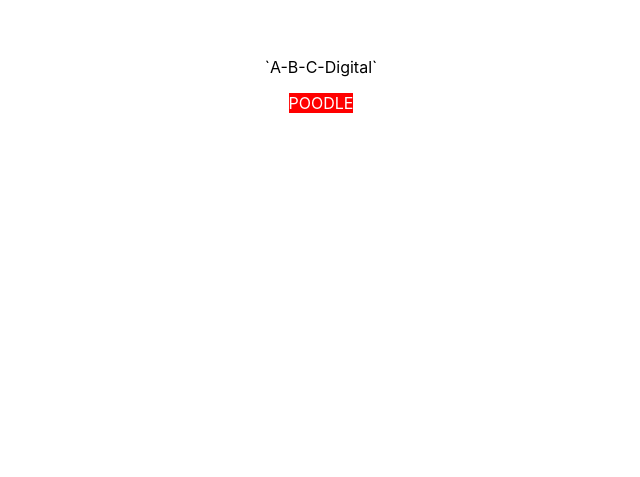
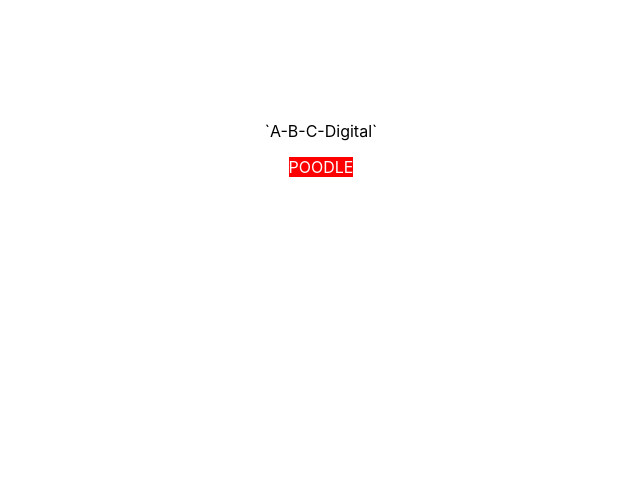
Before and after one commit to humonnom/DEV-BLOG, a Next.js app: page / in a window 1280 px wide. Shown: the part 323-800 px from the top of the page, without its empty margins (319-959 px from the left). Built offline with nearby package versions, Linux system fonts and the light colour scheme.

Commit message:
emotion.js globalStyles 세팅

```diff
--- a/package.json
+++ b/package.json
@@ -9,6 +9,7 @@
   },
   "dependencies": {
     "@emotion/react": "^11.8.2",
+    "@emotion/styled": "^11.8.1",
     "@notionhq/client": "^0.4.13",
     "dotenv": "^15.0.0",
     "next": "^12.0.10",
--- a/pages/_app.js
+++ b/pages/_app.js
@@ -1,7 +1,13 @@
-import '../styles/globals.css'
+// import "../styles/globals.css";
+import { globalStyles } from "../styles/global";
 
 function MyApp({ Component, pageProps }) {
-  return <Component {...pageProps} />
+  return (
+    <>
+      {globalStyles}
+      <Component {...pageProps} />
+    </>
+  );
 }
 
-export default MyApp
+export default MyApp;
--- /dev/null
+++ b/styles/global.js
@@ -0,0 +1,24 @@
+import { css, Global } from "@emotion/react";
+import styled from "@emotion/styled";
+
+export const globalStyles = (
+  <Global
+    styles={css`
+      html,
+      body {
+        padding: 0;
+        margin: 0;
+        font-family: "Mukta", "Noto Sans KR", -apple-system, BlinkMacSystemFont,
+          Segoe UI, Roboto, Oxygen, Ubuntu, Cantarell, Fira Sans, Droid Sans,
+          Helvetica Neue, sans-serif;
+        a {
+          color: inherit;
+          text-decoration: none;
+        }
+        p {
+          word-break: keep-all;
+        }
+      }
+    `}
+  />
+);
--- a/styles/globals.css
+++ b/styles/globals.css
@@ -1,19 +1,3 @@
-html,
-body {
-  padding: 0;
-  margin: 0;
-  font-family: "Mukta", "Noto Sans KR", -apple-system, BlinkMacSystemFont,
-    Segoe UI, Roboto, Oxygen, Ubuntu, Cantarell, Fira Sans, Droid Sans,
-    Helvetica Neue, sans-serif;
-}
-/* //Gill Sans
-//Quicksand */
-
-a {
-  color: inherit;
-  text-decoration: none;
-}
-
 * {
   box-sizing: border-box;
 }
@@ -25,10 +9,6 @@ button {
 
   border-radius: 8px;
   padding: 4px 10px;
-}
-
-p {
-  word-break: keep-all;
 }
 
 input {
```
Also changed, not shown: 1 other file (tests, documents, lock files or other folders).
